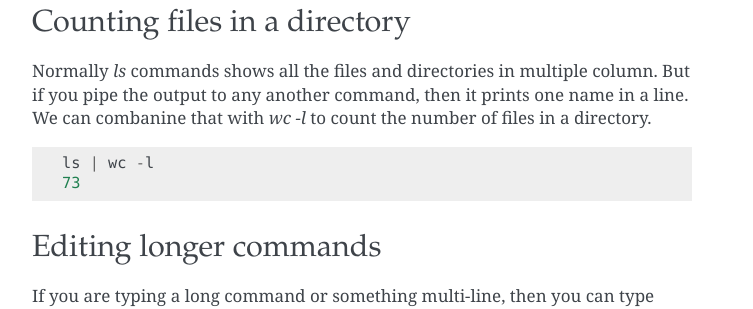
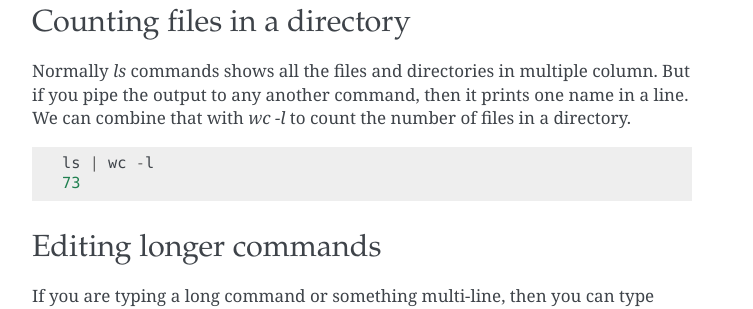
Before and after one commit to kushaldas/lym, a Sphinx documentation site: the page built from docs/startingcommands.rst, in a window 1280 px wide and 900 px high, scrolled down 8523 px. Shown: the part 440-749 px from the top of the window, without its empty margins (388-1141 px from the left). Built offline with Sphinx 7.4.7, drawn with Linux system fonts in a browser that asks for light colours; a script that is not in the unit is left out; some of the changed text lies outside the part shown.

Commit message:
Fix some typos
Fix spell of following words:
  - teriminals -> terminals
  - combanine -> combine

```diff
--- a/docs/startingcommands.rst
+++ b/docs/startingcommands.rst
@@ -455,7 +455,7 @@ Counting files in a directory
 
 Normally `ls` commands shows all the files and directories in multiple column.
 But if you pipe the output to any another command, then it prints one name in a
-line. We can combanine that with `wc -l` to count the number of files in a
+line. We can combine that with `wc -l` to count the number of files in a
 directory.
 
 ::
```
Also changed, not shown: other parts of docs/startingcommands.rst (+1 -1 lines).
